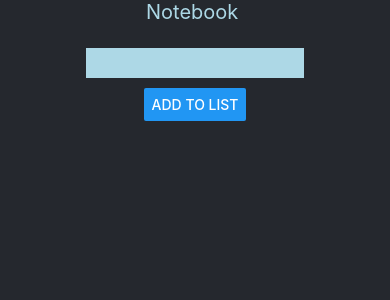
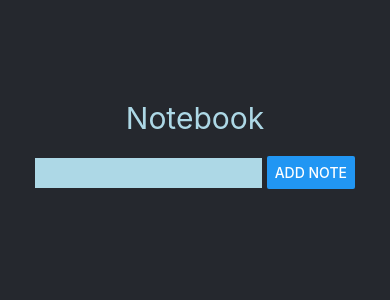
Before and after one commit to Jacobtkristensen/NoteBook, a React Native app: screen / in a window 390 px wide. Shown: the top 300 px of the page. Built offline with nearby package versions, Linux system fonts and the light colour scheme.

Commit message:
Notebook done

```diff
--- a/App.js
+++ b/App.js
@@ -15,13 +15,14 @@ export default function App() {
 
   return (
     <View style={styles.container}>
-      <Text style={styles.title}>Notebook <br></br> </Text>
-      <TextInput
-      style={styles.TextInput} onChangeText={(txt) => setText(txt)} value={text}></TextInput>
-      <Button title="Add to list" onPress={buttonHandler}></Button>
+      <Text style={styles.title}>Notebook</Text>
+      <View style={styles.row}>
+        <TextInput style={styles.TextInput} onChangeText={(txt) => setText(txt)} value={text} />
+        <Button title="ADD NOTE" onPress={buttonHandler} />
+      </View>
       <FlatList style={styles.list}
         data={notes}
-        renderItem={({ item }) => <Text>{item.name}</Text>}
+        renderItem={({ item }) => <Text style={styles.listItems}>{item.name}</Text>}
       />
       <StatusBar style="auto" />
     </View>
@@ -32,22 +33,38 @@ const styles = StyleSheet.create({
   container: {
     flex: 1,
     backgroundColor: '#25282e',
-    alignItems: 'center',
+    color: '#fff',
+    paddingHorizontal: 15,
     justifyContent: 'center',
-    color: '#fff',
   },
   title: {
     textAlign: 'center',
-    fontSize: 20,
+    fontSize: 30,
     color: 'lightblue',
+    marginBottom: 20,
+    marginTop: 100
   },
   TextInput: {
+    flex: 1,
     backgroundColor: 'lightblue',
     minHeight: 30,
-    minWidth: 200,
-    marginBottom: 10
+    marginRight: 5,
+  },
+  row: {
+    flexDirection: 'row',
+    alignItems: 'center',
+    justifyContent: 'center',
+    marginBottom: 20,
+    marginHorizontal: 20,
+  },
+  listItems: {
+    color: 'lightblue',
+    fontSize: 20,
+    paddingVertical: 4,
   },
   list: {
-    color: 'lightblue',
+    alignSelf: 'stretch',
+    marginHorizontal: 20,
+
   }
 });
```
